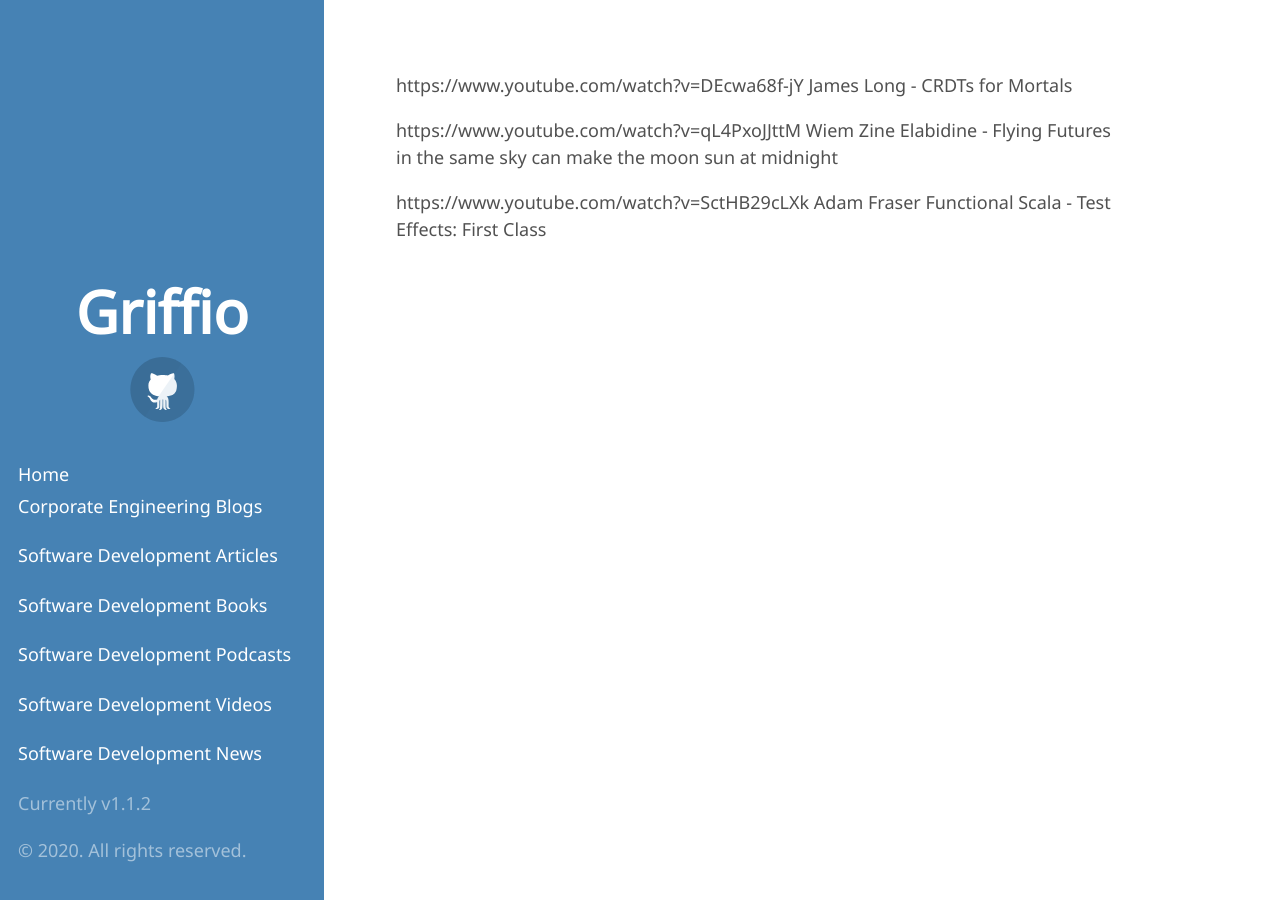
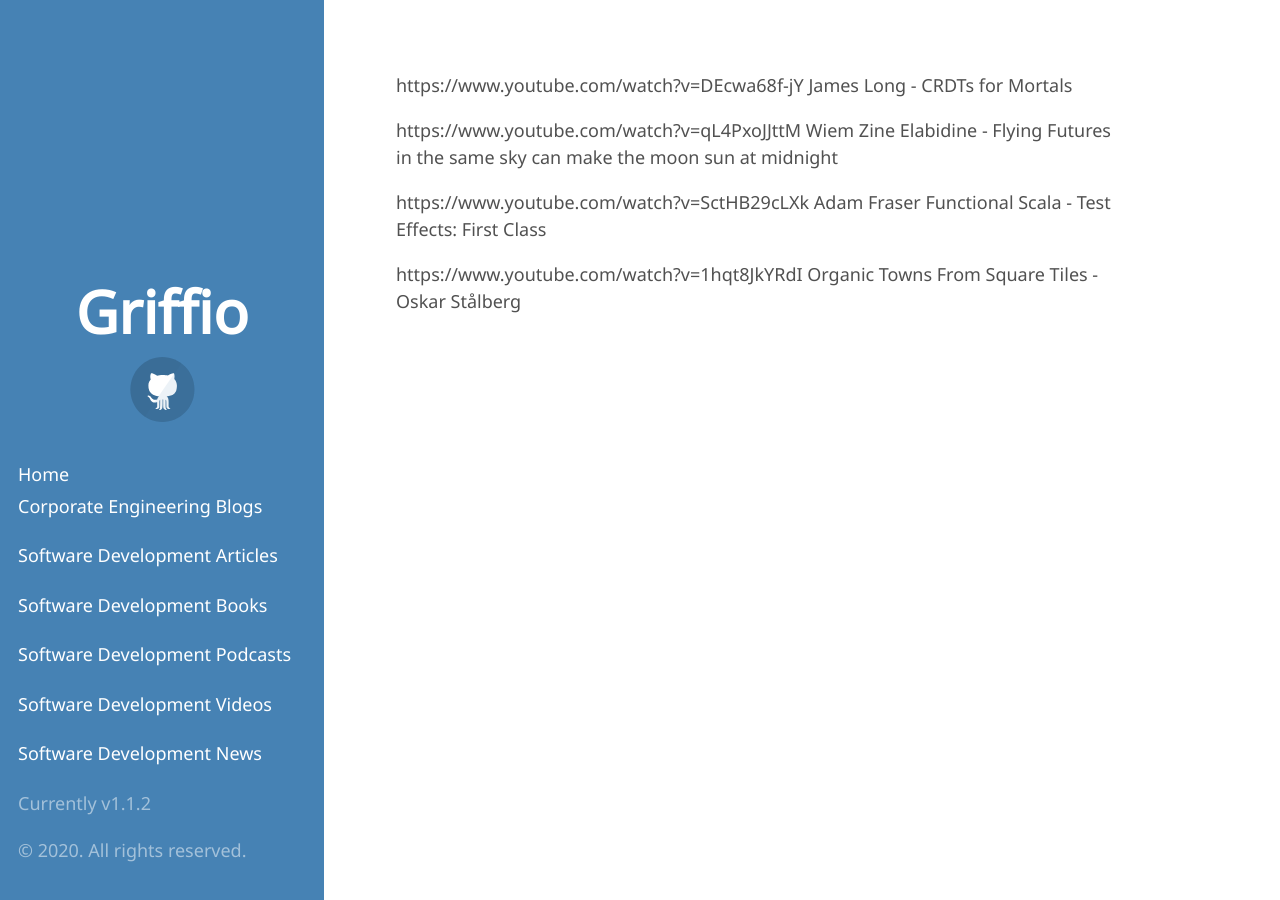
Before and after one commit to griffio/griffio.github.io, a Jekyll site: the page built from tech_talks_highlighted_2020.md, in a window 1280 px wide. Built offline with Jekyll 4.4.1, drawn with Linux system fonts in a browser that asks for light colours; some web fonts are replaced; our own code applies the rules of GitHub Pages for plain Markdown files.

Commit message:
Organic Towns From Square Tile

```diff
--- a/tech_talks_highlighted_2020.md
+++ b/tech_talks_highlighted_2020.md
@@ -3,3 +3,5 @@ https://www.youtube.com/watch?v=DEcwa68f-jY James Long - CRDTs for Mortals
 https://www.youtube.com/watch?v=qL4PxoJJttM Wiem Zine Elabidine - Flying Futures in the same sky can make the moon sun at midnight
 
 https://www.youtube.com/watch?v=SctHB29cLXk Adam Fraser Functional Scala - Test Effects: First Class
+
+https://www.youtube.com/watch?v=1hqt8JkYRdI Organic Towns From Square Tiles - Oskar Stålberg
```
